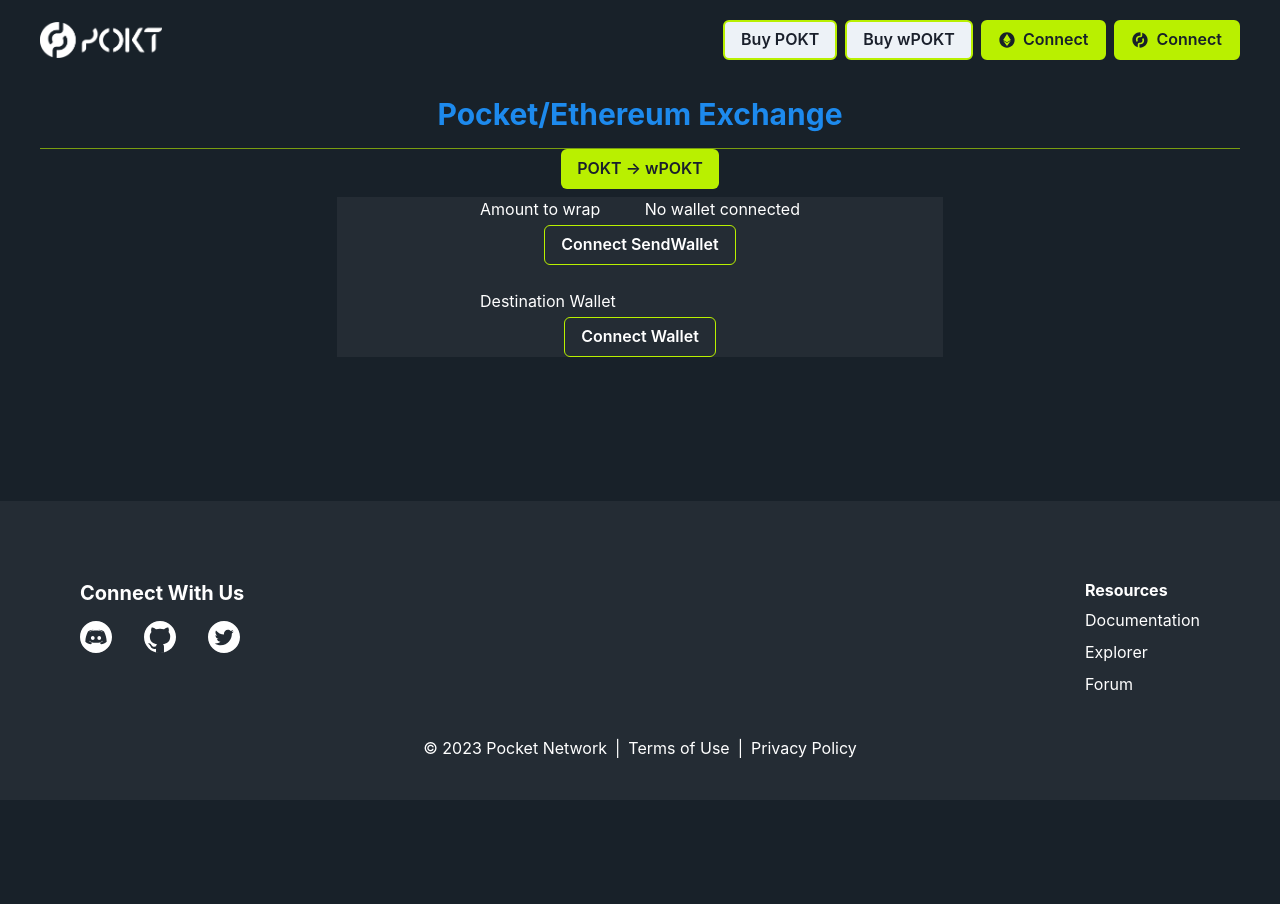
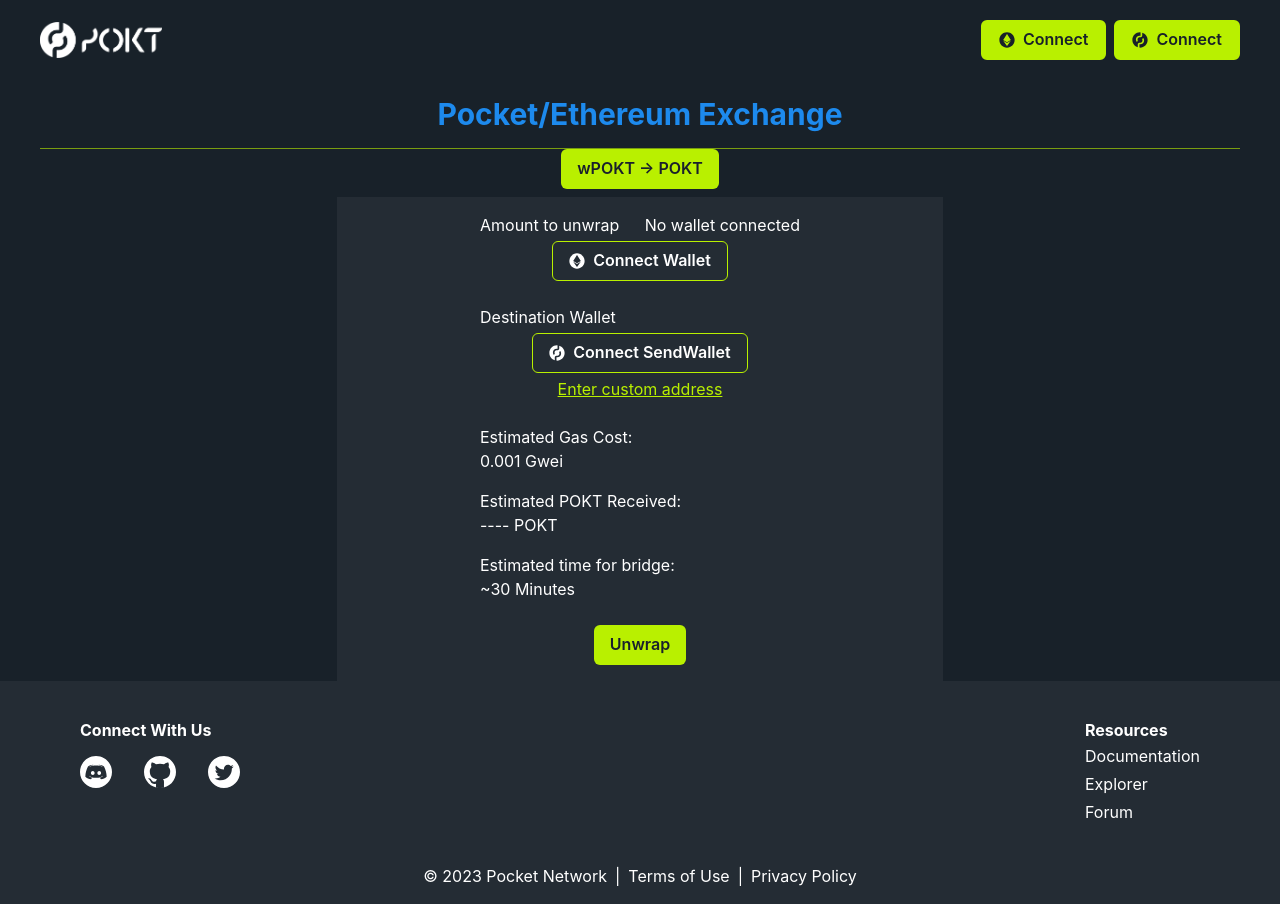
Before and after one commit to pokt-network/wpokt-frontend, a Next.js app: page / in a window 1280 px wide. Both pictures are taken after a click on the button "POKT -> wPOKT". Before the commit the page ends 800 px from the top, so only its background shows below. Built offline with nearby package versions, Linux system fonts and the light colour scheme; what wagmi would draw is missing.

Commit message:
Modify bridge component and header/footer

```diff
--- a/components/Bridge.tsx
+++ b/components/Bridge.tsx
@@ -1,17 +1,23 @@
-import { Box, Button, Center, Container, Flex, HStack, Text, VStack } from "@chakra-ui/react";
+import { Box, Button, Center, Container, Flex, HStack, Link, Text, VStack } from "@chakra-ui/react";
+import { EthIcon } from "./icons/eth";
+import { PoktIcon } from "./icons/pokt";
+import { useState } from "react";
 
-// bridgePath: 0 = POKT -> wPOKT, 1 = wPOKT -> POKT
-export function Bridge({ poktAddress, ethAddress, bridgePath }: {poktAddress?: string, ethAddress?: string, bridgePath?: number}) {
+export function Bridge({ poktAddress, ethAddress }: {poktAddress?: string, ethAddress?: string}) {
+    // bridgePath: 0 = POKT -> wPOKT, 1 = wPOKT -> POKT
+    const [bridgePath, setBridgePath] = useState<number>(0)
+    const [customAddress, setCustomAddress] = useState<string>("")
     const poktBalance = 9876
     const wpoktBalance = 1234
+
+
     return (
-        <>
-        {bridgePath !== 1 ? (
-            <VStack>
-                <Button bg="poktLime">
-                    POKT -&gt; wPOKT
-                </Button>
-                <Container bg="darkOverlay">
+        <VStack>
+            <Button bg="poktLime" onClick={() => setBridgePath(bridgePath === 1 ? 0 : 1)}>
+                {bridgePath === 1 ? "wPOKT -> POKT" : "POKT -> wPOKT"}
+            </Button>
+            {bridgePath !== 1 ? (
+                <Container bg="darkOverlay" paddingY={4}>
                     <Center>
                         <Box width={320}>
                             <HStack justify="space-between" mb={1}>
@@ -27,6 +33,7 @@
                                         borderColor="poktLime"
                                         bg="transparent"
                                         color="white"
+                                        leftIcon={<PoktIcon fill={"white"}/>}
                                     >
                                         Connect SendWallet
                                     </Button>
@@ -46,31 +53,122 @@
                                         borderColor="poktLime"
                                         bg="transparent"
                                         color="white"
+                                        leftIcon={<EthIcon fill={"white"}/>}
                                     >
+                                        Connect Wallet
+                                    </Button>
+                                </Center>
+                            )}
+                            <Center mt={1}>
+                                <Link
+                                    color="poktLime"
+                                    textAlign="center"
+                                    textDecoration="underline"
+                                >
+                                    Enter custom address
+                                </Link>
+                            </Center>
+                        </Box>
+                    </Center>
+                    <Center my={6}>
+                        <VStack width={320} spacing={4} align="flex-start">
+                            <Box>
+                                <Text>Estimated Gas Cost:</Text>
+                                <Text>{0.01} POKT</Text>
+                            </Box>
+                            <Box>
+                                <Text>Estimated wPOKT Received:</Text>
+                                <Text>---- wPOKT</Text>
+                            </Box>
+                            <Box>
+                                <Text>Estimated time for bridge:</Text>
+                                <Text>~30 Minutes</Text>
+                            </Box>
+                        </VStack>
+                    </Center>
+                    <Center>
+                        <Button bg="poktLime">
+                            Wrap
+                        </Button>
+                    </Center>
+                </Container>
+            ) : (
+                <Container bg="darkOverlay" paddingY={4}>
+                    <Center>
+                        <Box width={320}>
+                            <HStack justify="space-between" mb={1}>
+                                <Text>Amount to unwrap</Text>
+                                <Text>{poktAddress ? `${wpoktBalance} wPOKT in wallet` : 'No wallet connected'}</Text>
+                            </HStack>
+                            {ethAddress ? (
+                                <Flex></Flex>
+                                ) : (
+                                    <Center>
+                                    <Button
+                                        variant="outline"
+                                        borderColor="poktLime"
+                                        bg="transparent"
+                                        color="white"
+                                        leftIcon={<EthIcon fill={"white"}/>}
+                                        >
                                         Connect Wallet
                                     </Button>
                                 </Center>
                             )}
                         </Box>
                     </Center>
+                    <Center mt={6}>
+                        <Box width={320}>
+                            <Text mb={1}>Destination Wallet</Text>
+                            {poktAddress ? (
+                                <Flex></Flex>
+                                ) : (
+                                    <Center>
+                                    <Button
+                                        variant="outline"
+                                        borderColor="poktLime"
+                                        bg="transparent"
+                                        color="white"
+                                        leftIcon={<PoktIcon fill={"white"}/>}
+                                        >
+                                        Connect SendWallet
+                                    </Button>
+                                </Center>
+                            )}
+                            <Center mt={1}>
+                                <Link
+                                    color="poktLime"
+                                    textAlign="center"
+                                    textDecoration="underline"
+                                    >
+                                    Enter custom address
+                                </Link>
+                            </Center>
+                        </Box>
+                    </Center>
+                    <Center my={6}>
+                        <VStack width={320} spacing={4} align="flex-start">
+                            <Box>
+                                <Text>Estimated Gas Cost:</Text>
+                                <Text>{0.001} Gwei</Text>
+                            </Box>
+                            <Box>
+                                <Text>Estimated POKT Received:</Text>
+                                <Text>---- POKT</Text>
+                            </Box>
+                            <Box>
+                                <Text>Estimated time for bridge:</Text>
+                                <Text>~30 Minutes</Text>
+                            </Box>
+                        </VStack>
+                    </Center>
+                    <Center>
+                        <Button bg="poktLime">
+                            Unwrap
+                        </Button>
+                    </Center>
                 </Container>
-            </VStack>
-        ) : (
-            <VStack>
-                <Button bg="poktLime">
-                    POKT -&gt; wPOKT
-                </Button>
-                <Container bg="darkOverlay">
-                    <Box>
-                        <HStack justify="space-between">
-                            <Text>Amount to wrap</Text>
-                            <Text>{poktAddress ? `${poktBalance} POKT in wallet` : 'No wallet connected'}</Text>
-                        </HStack>
-                        {}
-                    </Box>
-                </Container>
-            </VStack>
-        )}
-        </>
+            )}
+        </VStack>
     )
 }
--- a/components/Footer.tsx
+++ b/components/Footer.tsx
@@ -3,11 +3,11 @@
 
 export function Footer() {
     return (
-        <Flex direction="column" justify="center" padding={10} background="darkOverlay">
+        <Flex direction="column" justify="center" paddingX={10} background="darkOverlay">
             <Flex justify="space-between" padding={10} gap={4}>
                 <Flex direction="column" gap={4}>
                     <Box>
-                        <Heading size="md">Connect With Us</Heading>
+                        <Heading size="sm">Connect With Us</Heading>
                     </Box>
                     <Flex gap={8}>
                         <Link href="https://discord.com/invite/pokt" isExternal>
@@ -21,7 +21,7 @@
                         </Link>
                     </Flex>
                 </Flex>
-                <VStack align="left">
+                <VStack align="left" spacing={1}>
                     <Heading size="sm">Resources</Heading>
                     <Link href="https://docs.pokt.network" isExternal>
                         Documentation
@@ -34,7 +34,7 @@
                     </Link>
                 </VStack>
             </Flex>
-            <HStack alignSelf="center">
+            <HStack alignSelf="center" mb={4}>
                 <Text>© 2023 Pocket Network</Text>
                 <Text>|</Text>
                 <Link href="https://www.pokt.network/privacy-policy" isExternal>
--- a/components/Header.tsx
+++ b/components/Header.tsx
@@ -10,18 +10,6 @@
         <HStack justify="space-between" align="center" paddingX={10} paddingY={5}>
             <Image src={logo} alt="logo" width={122} height={36} />
             <ButtonGroup>
-                <Button
-                    borderWidth={2}
-                    borderColor="poktLime"
-                >
-                    Buy POKT
-                </Button>
-                <Button
-                    borderWidth={2}
-                    borderColor="poktLime"
-                >
-                    Buy wPOKT
-                </Button>
                 <Button
                     color="darkBlue"
                     background="poktLime"
--- a/components/icons/eth.tsx
+++ b/components/icons/eth.tsx
@@ -6,7 +6,7 @@
             fillRule="evenodd"
             clipRule="evenodd"
             d="M21 11C21 16.799 16.299 21.5 10.5 21.5C4.70101 21.5 0 16.799 0 11C0 5.20101 4.70101 0.5 10.5 0.5C16.299 0.5 21 5.20101 21 11ZM10.4582 19.2343C10.4663 19.2426 10.4734 19.25 10.4905 19.25L10.4906 19.25H10.5102C10.5199 19.25 10.5363 19.2403 10.5363 19.2241L15.6774 12.1326C15.697 12.1132 15.697 12.097 15.6774 12.0776C15.6676 12.0582 15.6415 12.0582 15.6219 12.0679L10.4915 15.0464L5.36901 12.0776C5.34942 12.0679 5.3331 12.0679 5.31352 12.0873C5.30372 12.097 5.30372 12.1229 5.31352 12.1423L10.4546 19.2306L10.4582 19.2343ZM10.471 14.0996L10.4906 14.1093L10.4976 14.1046L10.5102 14.1093L10.5265 14.0996L15.7231 11.1653C15.7287 11.1619 15.7336 11.1574 15.7375 11.1523C15.7394 11.1512 15.7411 11.1501 15.7427 11.1491C15.7524 11.1297 15.7524 11.1135 15.7427 11.0941L10.5559 2.77322C10.5372 2.75475 10.5215 2.74507 10.5032 2.75253C10.4781 2.74853 10.4636 2.75544 10.4546 2.77327L5.27079 11.0757C5.26008 11.0791 5.25331 11.0905 5.25185 11.1045C5.2468 11.1174 5.25295 11.1295 5.25983 11.143L5.26131 11.1459C5.27024 11.1548 5.28461 11.1636 5.2945 11.1651L10.471 14.0996Z"
-            fill="#182129"
+            fill={typeof props.fill === "string" ? props.fill : "#182129"}
         />
     </Icon>
 )
--- a/components/icons/pokt.tsx
+++ b/components/icons/pokt.tsx
@@ -4,7 +4,7 @@
     <Icon viewBox="0 0 21 22" {...props}>
         <path
             d="M13.5539 0.952604V4.87104C13.5539 6.14084 12.524 7.17007 11.2542 7.1692H11.2206V7.16889C10.5831 7.16453 10.0109 7.1692 10.0109 7.1692C9.90158 7.1692 9.78266 7.15713 9.67761 7.16802C8.96074 7.24166 8.34058 7.56701 7.81695 8.14388C7.80233 8.15993 7.78871 8.17666 7.77434 8.19289C7.35415 8.73891 7.12178 9.44254 7.12178 10.2027V10.24C7.12178 10.7289 7.22111 11.194 7.40322 11.61C7.5857 12.0266 7.49266 12.5105 7.14392 12.8024C6.80159 13.089 6.39576 13.426 6.12185 13.645C5.32891 12.7444 4.86343 11.566 4.86343 10.2774V10.24C4.86343 7.44056 7.10312 5.10739 10.1453 5.10739H11.2446V0.529171C10.9983 0.511942 10.7506 0.5 10.5 0.5C4.70098 0.5 0 5.20099 0 11C0 15.7366 3.13687 19.7392 7.44601 21.0474V17.1596C7.44601 15.8766 8.4863 14.8366 9.76935 14.8368L9.77936 14.8369V14.837C10.4169 14.8416 10.9891 14.8369 10.9891 14.8369C11.0984 14.8369 11.2172 14.8489 11.3223 14.838C12.0392 14.7643 12.6594 14.439 13.1829 13.862C13.1976 13.846 13.2113 13.8293 13.2256 13.813C13.6456 13.2671 13.878 12.5636 13.878 11.8033V11.7659C13.878 11.3847 13.7178 10.8768 13.5572 10.4636C13.3793 10.0059 13.5162 9.48042 13.8926 9.16521C14.2181 8.89343 14.5466 8.62532 14.8781 8.36094C15.671 9.26149 16.1365 10.4399 16.1365 11.7285V11.7659C16.1365 14.5655 13.8969 16.8985 10.8547 16.8985H9.75517V21.4708C10.0015 21.4881 10.2493 21.5 10.5 21.5C16.299 21.5 21 16.799 21 11C21 6.26343 17.8631 2.26078 13.5539 0.952604Z"
-            fill="#182129"
+            fill={typeof props.fill === "string" ? props.fill : "#182129"}
         />
     </Icon>
 )
--- a/pages/index.tsx
+++ b/pages/index.tsx
@@ -12,7 +12,6 @@
   return (
     <Flex direction="column" minHeight="100vh">
       <Header />
-      <Box flexGrow={1}>
       <Heading
         size="lg"
         color="poktBlue"
@@ -21,6 +20,7 @@
       >
         Pocket/Ethereum Exchange
       </Heading>
+      <Box flexGrow={1}>
         <Center paddingX={10}>
           <Divider borderColor={"poktLime"} />
         </Center>
```
Lines whose indentation alone changed are shown as unchanged.
